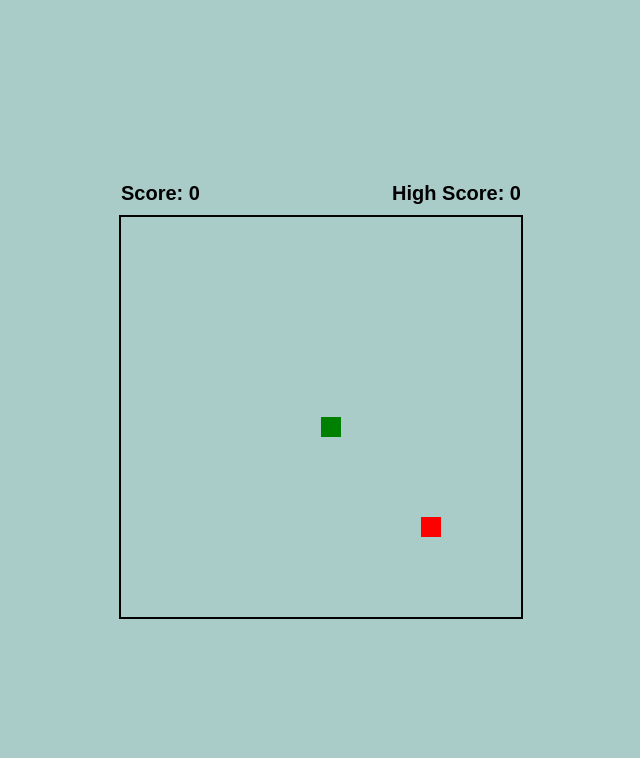
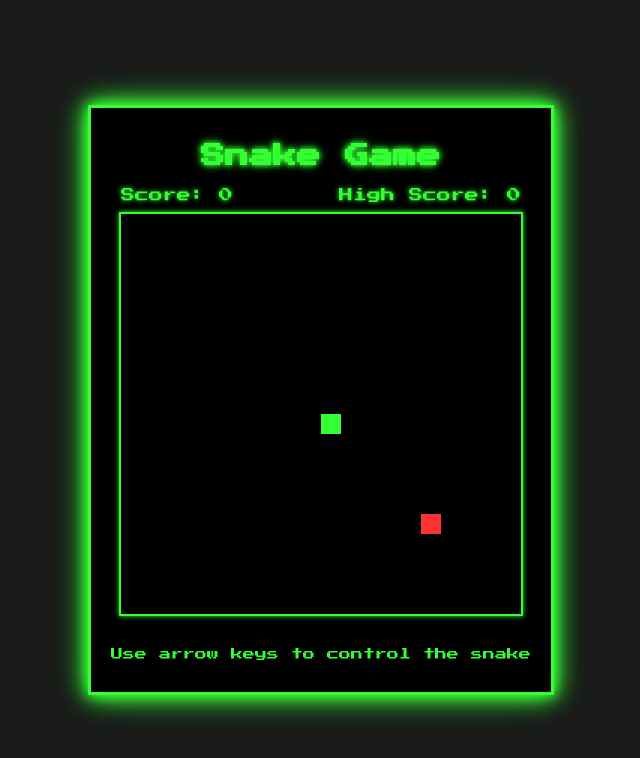
Before and after one commit to camjasaez/snake-game, a website with bundled scripts: page public/index.html in a window 1280 px wide. Shown: the whole page, without its empty margins (319-959 px from the left). Built offline with nearby package versions, Linux system fonts and the light colour scheme.

Commit message:
Nuevas visuales estilo retro

```diff
--- a/public/index.html
+++ b/public/index.html
@@ -1,5 +1,5 @@
 <!doctype html>
-<html lang="en">
+<html lang="es">
   <head>
     <meta charset="UTF-8" />
     <meta name="viewport" content="width=device-width, initial-scale=1.0" />
@@ -8,11 +8,15 @@
   </head>
   <body>
     <div class="game-container">
+      <h1 class="game-title">Snake Game</h1>
       <div class="score-container">
         <div id="score">Score: 0</div>
         <div id="highScore">High Score: 0</div>
       </div>
       <canvas id="gameCanvas" width="400" height="400"></canvas>
+      <div class="controls">
+        <p>Use arrow keys to control the snake</p>
+      </div>
     </div>
     <script type="module" src="../src/index.js"></script>
   </body>
--- a/src/modules/game.js
+++ b/src/modules/game.js
@@ -65,10 +65,21 @@ class Game {
   gameOver() {
     this.isGameOver = true;
     this.scoreManager.updateHighScore();
-    alert(
-      `Game Over! Your score: ${this.scoreManager.getScore()}\nHigh Score: ${this.scoreManager.getHighScore()}`,
-    );
-    this.reset();
+
+    // Efecto de parpadeo
+    let flashCount = 0;
+    const flashInterval = setInterval(() => {
+      this.canvas.style.opacity = flashCount % 2 === 0 ? '0.5' : '1';
+      flashCount++;
+      if (flashCount > 6) {
+        clearInterval(flashInterval);
+        this.canvas.style.opacity = '1';
+        alert(
+          `Game Over! Your score: ${this.scoreManager.getScore()}\nHigh Score: ${this.scoreManager.getHighScore()}`,
+        );
+        this.reset();
+      }
+    }, 200);
   }
 
   reset() {
--- a/src/modules/renderer.js
+++ b/src/modules/renderer.js
@@ -13,14 +13,16 @@ class Renderer {
   }
 
   drawSnake(snake) {
-    this.ctx.fillStyle = 'green';
+    this.ctx.fillStyle = '#33ff33'; // Color neón verde para la serpiente
+    this.ctx.strokeStyle = '#000000'; // Borde negro para mejor visibilidad
     snake.body.forEach((segment) => {
       this.ctx.fillRect(segment.x * GRID_SIZE, segment.y * GRID_SIZE, GRID_SIZE, GRID_SIZE);
     });
   }
 
   drawFood(food) {
-    this.ctx.fillStyle = 'red';
+    this.ctx.fillStyle = '#ff3333'; // Color neón rojo para la comida
+    this.ctx.strokeStyle = '#000000'; // Borde negro para mejor visibilidad
     this.ctx.fillRect(
       food.position.x * GRID_SIZE,
       food.position.y * GRID_SIZE,
--- a/src/styles/style.css
+++ b/src/styles/style.css
@@ -1,17 +1,35 @@
+@import url('https://fonts.googleapis.com/css2?family=Press+Start+2P&display=swap');
+
 body {
   display: flex;
   justify-content: center;
   align-items: center;
   height: 100vh;
   margin: 0;
-  background-color: #aaccc9;
-  font-family: Arial, sans-serif;
+  background-color: #1a1a1a;
+  font-family: 'Press Start 2P', cursive;
+  color: #33ff33;
 }
 
 .game-container {
   display: flex;
   flex-direction: column;
   align-items: center;
+  padding: 20px;
+  background-color: #000000;
+  border: 3px solid #33ff33;
+  box-shadow:
+    0 0 10px #33ff33,
+    0 0 20px #33ff33,
+    0 0 30px #33ff33;
+}
+
+.game-title {
+  font-size: 24px;
+  margin-bottom: 20px;
+  text-shadow:
+    0 0 5px #33ff33,
+    0 0 10px #33ff33;
 }
 
 .score-container {
@@ -19,14 +37,36 @@ body {
   justify-content: space-between;
   width: 400px;
   margin-bottom: 10px;
+  font-size: 14px;
 }
 
 #score,
 #highScore {
-  font-size: 20px;
-  font-weight: bold;
+  text-shadow: 0 0 5px #33ff33;
 }
 
 canvas {
-  border: 2px solid #000;
+  border: 2px solid #33ff33;
+  box-shadow: 0 0 5px #33ff33;
 }
+
+.controls {
+  margin-top: 20px;
+  font-size: 12px;
+  text-align: center;
+}
+
+@media (max-width: 600px) {
+  .game-container {
+    width: 90%;
+  }
+
+  canvas {
+    width: 90%;
+    height: auto;
+  }
+
+  .score-container {
+    width: 90%;
+  }
+}
```
